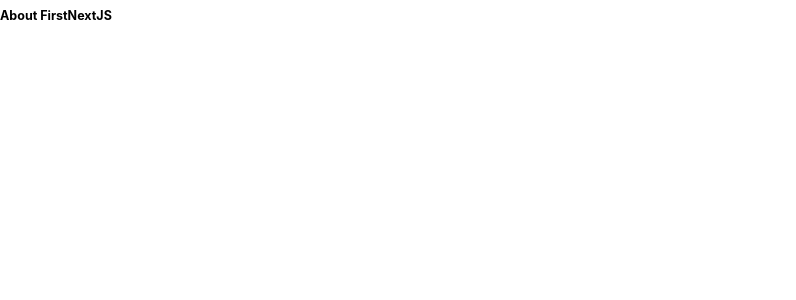
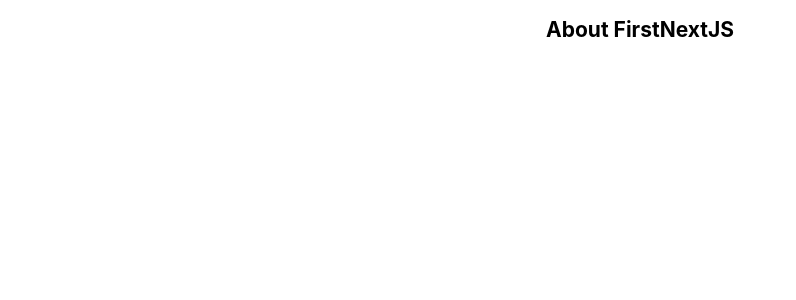
Before and after one commit to dtebo/myfirstnextapp, a Next.js app: page /about in a window 1280 px wide. Shown: the top 300 px of the page, without its empty margins (0-796 px from the left). Built offline with nearby package versions, Linux system fonts and the light colour scheme.

Commit message:
updated about page font size and added a content wrapper section

```diff
--- a/pages/about.js
+++ b/pages/about.js
@@ -1,4 +1,5 @@
 import Head from 'next/head'
+import aboutStyles from '../styles/About.module.css'
 
 const About = () => {
     return(
@@ -6,7 +7,9 @@ const About = () => {
             <Head>
                 <title>My First NextJS App - About</title>
             </Head>
-            <h1>About FirstNextJS</h1>
+            <section className={aboutStyles.wrapper}>
+                <h1>About FirstNextJS</h1>
+            </section>
         </>
     )
 }
--- /dev/null
+++ b/styles/About.module.css
@@ -0,0 +1,7 @@
+.wrapper{
+    display: flex;
+    flex-direction: column;
+    justify-content: center;
+    align-items: center;
+    font-size: 1.4rem;
+}
```
